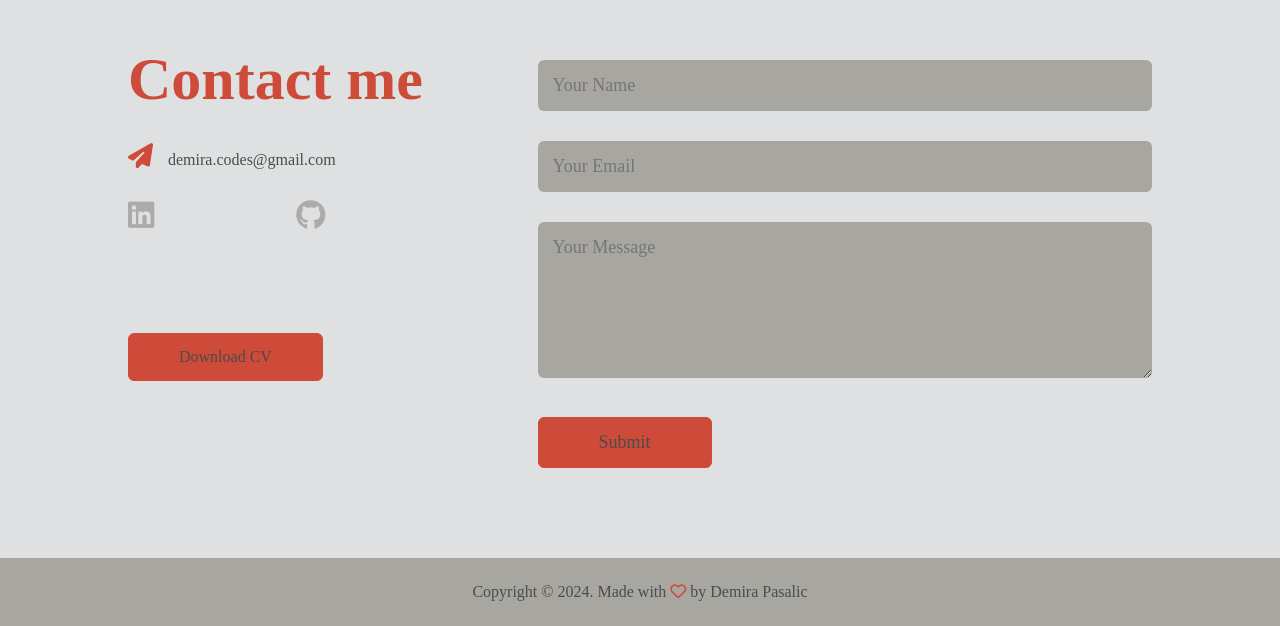
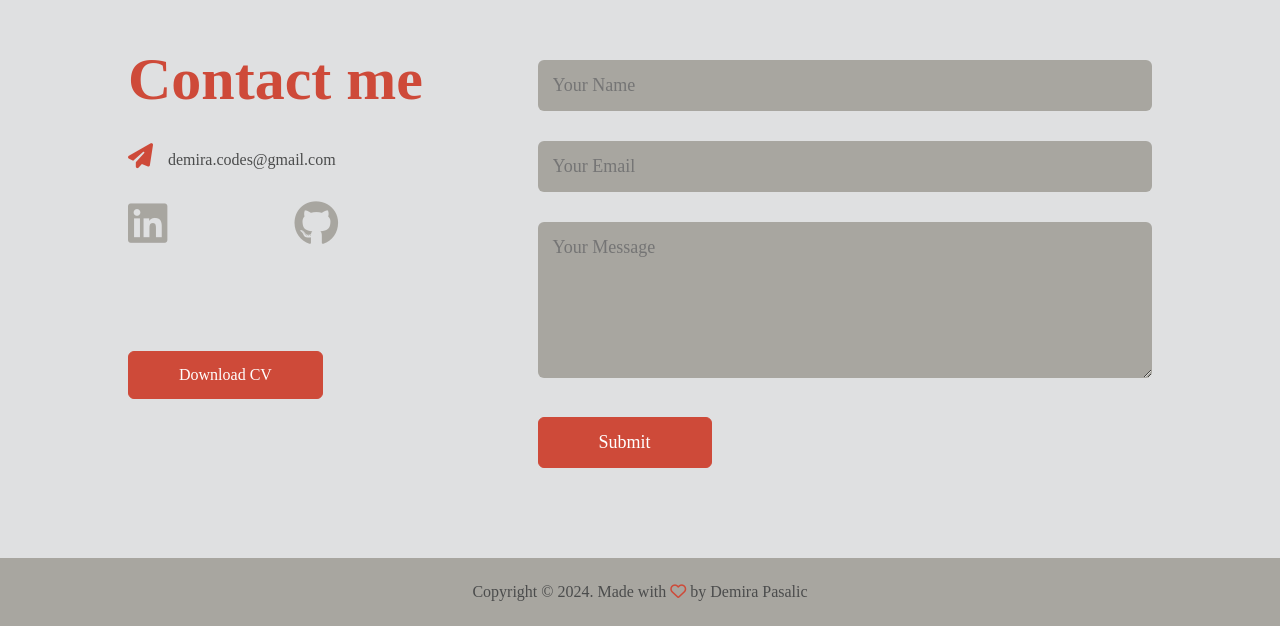
Before and after one commit to Demira11/Demira-Portfolio-2024, a plain HTML site: page index.html in a window 1280 px wide. Shown: the part 3306-3932 px from the top of the page. Drawn offline with Linux system fonts and the light colour scheme.

Commit message:
styling the contact page

```diff
--- a/style.css
+++ b/style.css
@@ -378,13 +378,13 @@ nav ul li a:hover::after {
 
 .social-icons {
   margin-top: 30px;
+  gap: 5px;
 }
 
 .social-icons a {
   text-decoration: none;
-  font-size: 30px;
-  margin-right: 15px;
-  color: #ababab;
+  font-size: 45px;
+  color: #a8a6a0;
   display: inline-block;
   transition: transform 0.5s;
 }
@@ -397,6 +397,11 @@ nav ul li a:hover::after {
 .btn.btn2 {
   display: inline-block;
   background: #ce4a39;
+  color: white;
+}
+
+.btn.btn2:hover {
+  background: #a8a6a0;
 }
 
 .contact-right form {
@@ -419,6 +424,7 @@ form textarea {
 form .btn2 {
   padding: 14px 60px;
   font-size: 18px;
+  color: white;
   margin-top: 20px;
   cursor: pointer;
 }
```
